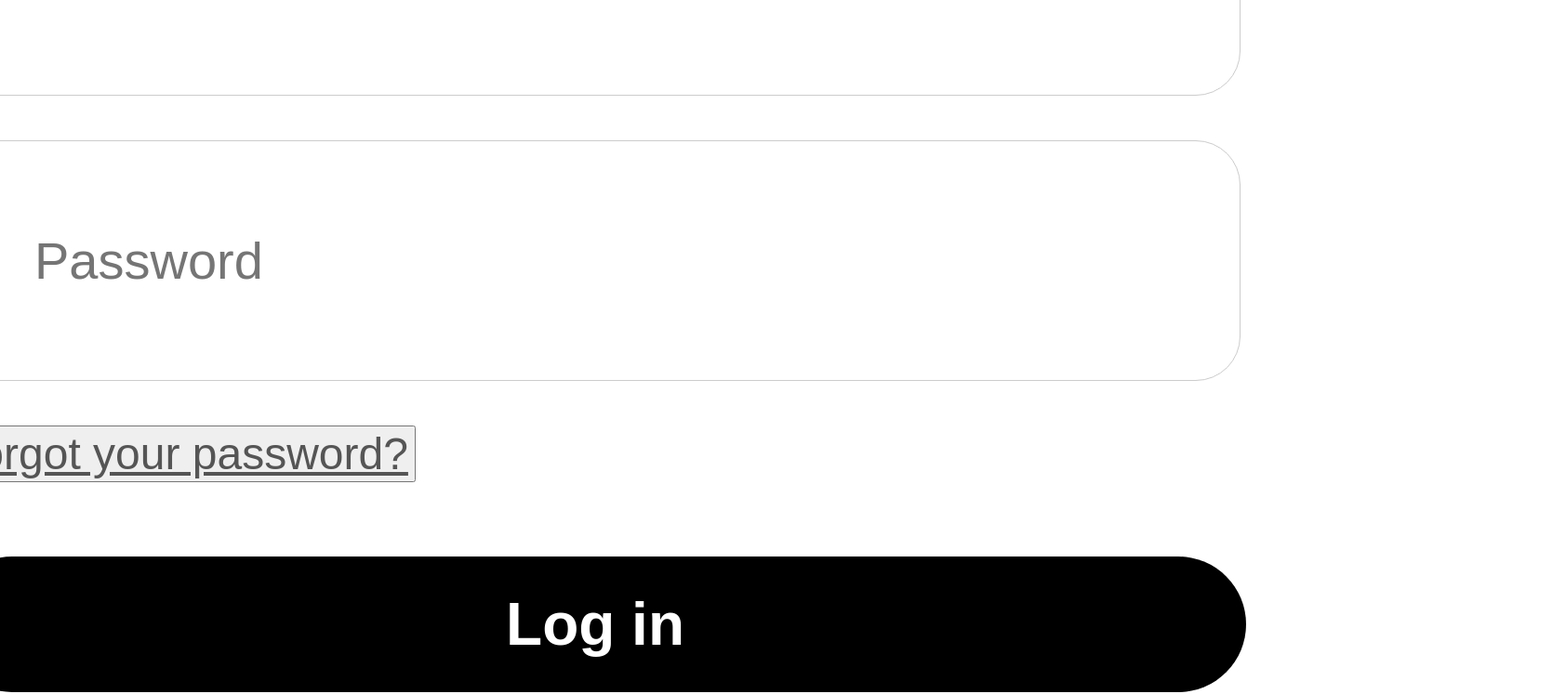
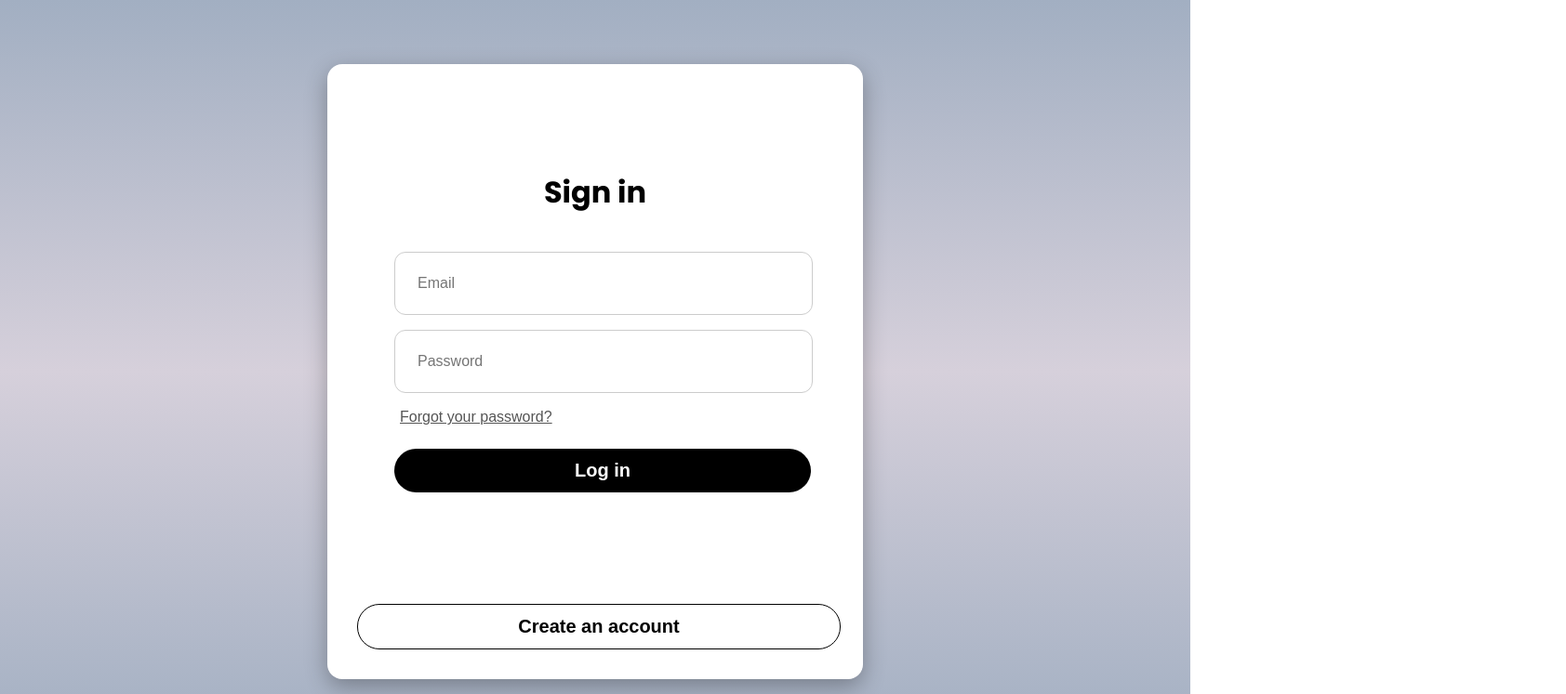
Before and after one commit to m5luo/cse110_study_schduler_app, a React (Create React App) app in the folder client/: page / in a window 1280 px wide. Shown: the top 747 px of the page at 93% size, 1684 px wide, since content can reach past the window. Built offline with nearby package versions, Linux system fonts and the light colour scheme.

Commit message:
Made input fields required and cleaned up code and added some comments

```diff
--- /dev/null
+++ b/client/src/ForgotPasswordForm.css
@@ -0,0 +1,75 @@
+/* Container for the form */
+.forgotPassContainer {
+    display: flex;
+    justify-content: center;
+    align-items: center;
+    height: 100vh;
+    width: 100vw;
+    background-image: linear-gradient(#a2afc2, #d6d0db, #a2afc2);
+    margin: 0;
+    padding: 0;
+  }
+
+  /* Form box */
+  .forgotPassForm {
+    background-color: #fff;
+    padding: 72px;
+    border-radius: 16px;
+    box-shadow: 0 8px 24px rgba(0, 0, 0, 0.3);
+    width: 100%;
+    max-width: 400px;
+    text-align: center;
+  }
+
+  /* Heading text */
+  .forgotPassHeading {
+    font-size: 32px;
+    font-weight: bold;
+    margin-bottom: 40px;
+  }
+
+  /* Description text */
+  .forgotPassDescription {
+    font-size: 16px;
+    color: #666;
+    margin-bottom: 20px;
+  }
+
+  /* Email label */
+  .label {
+    display: block;
+    font-size: 16px;
+    color: #333;
+    text-align: left;
+    margin-bottom: 8px;
+  }
+
+  /* Input field */
+  .forgotPassInput {
+    width: 100%;
+    padding: 12px;
+    margin: 16px 0;
+    border-radius: 12px;
+    border: 1px solid #ccc;
+    font-size: 16px;
+    display: block;
+  }
+
+  /* Send button */
+  .sendButton {
+    width: 107%;
+    padding: 12px;
+    margin-top: 24px;
+    border-radius: 24px;
+    border: none;
+    background-color: #000;
+    color: #fff;
+    font-weight: bold;
+    cursor: pointer;
+    font-size: 20px;
+    transition: background-color 0.3s;
+  }
+
+  .sendButton:hover {
+    background-color: #444;
+  }
--- a/client/src/ForgotPasswordForm.tsx
+++ b/client/src/ForgotPasswordForm.tsx
@@ -1,4 +1,5 @@
 import React, { useState } from 'react';
+import './ForgotPasswordForm.css';
 
 const ForgotPasswordForm: React.FC = () => {
   const [email, setEmail] = useState('');
@@ -13,22 +14,23 @@ const ForgotPasswordForm: React.FC = () => {
   };
 
   return (
-    <div style={styles.container}>
-      <form onSubmit={handleSubmit} style={styles.form}>
-        <h2 style={styles.heading}>Forgot Password</h2>
-        <p style={styles.description}>
+    <div className="forgotPassContainer">
+      <form onSubmit={handleSubmit} className="form">
+        <h2 className="forgotPassHeading">Forgot Password</h2>
+        <p className="forgotPassDescription">
           If you have an account registered, you will receive an email with instructions on how to reset your password.
         </p>
-        <label style={styles.label} htmlFor="email">Email</label>
+        <span className="label">Email</span>
         <input
           type="email"
           id="email"
           placeholder="Enter your email"
           value={email}
           onChange={handleEmailChange}
-          style={styles.input}
+          className="forgotPassInput"
+          required
         />
-        <button type="submit" style={styles.sendButton}>
+        <button type="submit" className="sendButton">
           Send
         </button>
       </form>
@@ -37,79 +39,3 @@ const ForgotPasswordForm: React.FC = () => {
 };
 
 export default ForgotPasswordForm;
-
-const styles = {
-  container: {
-    display: 'flex',
-    justifyContent: 'center',
-    alignItems: 'center',
-    height: '100vh',
-    width: '100vw',
-    backgroundImage: 'linear-gradient(#a2afc2, #d6d0db, #a2afc2)',
-    margin: 0,
-    padding: 0,
-  },
-
-  form: {
-    backgroundColor: '#fff',
-    padding: '544px',
-    borderRadius: '80px',
-    boxShadow: '0 12px 36px rgba(0, 0, 0, 0.3)',
-    width: '100%',
-    maxWidth: '1000px',
-    maxHeight: '1000px',
-    textAlign: 'center' as 'center',
-  },
-
-  heading: {
-    fontSize: '112px',
-    fontWeight: 'bold',
-    marginBottom: '96px',
-    marginTop: '-320px',
-  },
-
-  //"you will receive an email" label
-  description: {
-    fontSize: '48px',
-    color: '#666',
-    marginBottom: '10x',
-  },
-
-  //email label
-  label: {
-    display: 'block',
-    marginLeft: '-175px',
-    fontSize: '56px',
-    color: '#333',
-    textAlign: 'left' as 'left',
-    marginBottom: '0.5rem',
-  },
-
-  //"enter your email" input box
-  input: {
-    width: '1200px',
-    padding: '96px',
-    margin: '48px 0',
-    marginLeft: '-200px',
-    borderRadius: '48px',
-    border: '1px solid #ccc',
-    fontSize: '56px',
-    display: 'block',
-  },
-
-  //send button
-  sendButton: {
-    width: '140%',
-    padding: '36px',
-    marginTop: '80px',
-    marginLeft: '-200px',
-    borderRadius: '80px',
-    border: 'none',
-    backgroundColor: '#000',
-    color: '#fff',
-    fontWeight: 'bold',
-    cursor: 'pointer',
-    fontSize: '64px',
-    display: 'block'
-  },
-};
--- /dev/null
+++ b/client/src/SignInForm.css
@@ -0,0 +1,91 @@
+/* Container for the form */
+.signInContainer {
+    display: flex;
+    justify-content: center;
+    align-items: center;
+    height: 100vh;
+    width: 100vw;
+    background-image: linear-gradient(#a2afc2, #d6d0db, #a2afc2);
+    margin: 0;
+    padding: 0;
+  }
+
+  /* Form box */
+  .form {
+    background-color: #fff;
+    padding: 72px;
+    border-radius: 16px;
+    box-shadow: 0 8px 24px rgba(0, 0, 0, 0.3);
+    width: 100%;
+    max-width: 400px;
+    text-align: center;
+  }
+
+  /* Heading text */
+  .signInHeading {
+    font-size: 32px;
+    font-weight: bold;
+    margin-bottom: 40px;
+  }
+
+  /* Input fields */
+  .signInInput {
+    width: 100%;
+    padding: 24px;
+    margin: 16px 0;
+    margin-left: -16px;
+    border-radius: 12px;
+    border: 1px solid #ccc;
+    font-size: 16px;
+    display: block;
+  }
+
+  /* Link container */
+  .linkContainer {
+    text-align: left;
+    margin-bottom: 16px;
+  }
+
+  /* "Forgot your password?" button */
+  .link {
+    text-decoration: underline;
+    margin-left: -16px;
+    color: #555;
+    font-size: 16px;
+    background: none;
+    border: none;
+    cursor: pointer;
+  }
+
+  /* "Log in" button */
+  .loginButton {
+    width: 112%;
+    padding: 12px;
+    margin-top: 24px;
+    margin-left: -16px;
+    border-radius: 24px;
+    border: none;
+    background-color: #000;
+    color: #fff;
+    font-weight: bold;
+    cursor: pointer;
+    font-size: 20px;
+    display: block;
+  }
+
+  /* "Create an account" button */
+  .createAccountButton {
+    width: 130%;
+    padding: 12px;
+    margin-top: 120px;
+    margin-bottom: -56px;
+    margin-left: -56px;
+    border-radius: 24px;
+    border: 1px solid #000;
+    background-color: #fff;
+    color: #000;
+    font-weight: bold;
+    cursor: pointer;
+    font-size: 20px;
+    display: block;
+  }
--- a/client/src/SignInForm.tsx
+++ b/client/src/SignInForm.tsx
@@ -1,8 +1,9 @@
 import React, { useState } from 'react';
 import { useNavigate } from 'react-router-dom';
+import './SignInForm.css';
 
 const SignInForm: React.FC = () => {
-  const navigate = useNavigate(); // Initialize useNavigate
+  const navigate = useNavigate();
 
   const [email, setEmail] = useState('');
   const [password, setPassword] = useState('');
@@ -22,38 +23,40 @@ const SignInForm: React.FC = () => {
   };
 
   return (
-    <div style={styles.container}>
-      <form onSubmit={handleSubmit} style={styles.form}>
-        <h2 style={styles.heading}>Sign in</h2>
+    <div className="signInContainer">
+      <form onSubmit={handleSubmit} className="form">
+        <h2 className="signInHeading">Sign in</h2>
         <input
           type="email"
           placeholder="Email"
           value={email}
           onChange={handleEmailChange}
-          style={styles.input}
+          className="signInInput"
+          required
         />
         <input
           type="password"
           placeholder="Password"
           value={password}
           onChange={handlePasswordChange}
-          style={styles.input}
+          className="signInInput"
+          required
         />
-        <div style={styles.linkContainer}>
+        <div className="linkContainer">
           <button
             type="button"
-            style={styles.link}
-            onClick={() => navigate('/forgot-password')} // Navigate to Forgot Password page
+            className="link"
+            onClick={() => navigate('/forgot-password')}
           >
             Forgot your password?
           </button>
         </div>
-        <button type="submit" style={styles.loginButton}>
+        <button type="submit" className="loginButton">
           Log in
         </button>
         <button
           type="button"
-          style={styles.createAccountButton}
+          className="createAccountButton"
           onClick={() => navigate('/signup')}
         >
           Create an account
@@ -64,94 +67,3 @@ const SignInForm: React.FC = () => {
 };
 
 export default SignInForm;
-
-const styles = {
-  //background
-  container: {
-    display: 'flex',
-    justifyContent: 'center',
-    alignItems: 'center',
-    height: '100vh',
-    width: '100vw',
-    backgroundImage: 'linear-gradient(#a2afc2, #d6d0db, #a2afc2)',
-    margin: 0,
-    padding: 0,
-  },
-
-  //white box
-  form: {
-    backgroundColor: '#fff',
-    padding: '544px',
-    borderRadius: '80px',
-    boxShadow: '0 12px 36px rgba(0, 0, 0, 0.3)',
-    width: '100%',
-    maxWidth: '1000px',
-    maxHeight: '1000px',
-    textAlign: 'center' as 'center',
-  },
-
-  //"sign in" text
-  heading: {
-    fontSize: '112px',
-    fontWeight: 'bold',
-    marginBottom: '96px',
-    marginTop: '-320px',
-  },
-
-  //email and password input boxes
-  input: {
-    width: '1200px',
-    padding: '96px',
-    margin: '48px 0',
-    marginLeft: '-200px',
-    borderRadius: '48px',
-    border: '1px solid #ccc',
-    fontSize: '56px',
-    display: 'block',
-  },
-
-  linkContainer: {
-    textAlign: 'left' as 'left',
-    marginBottom: '32px',
-  },
-
-  //"forgot your password?" button
-  link: {
-    textDecoration: 'underline',
-    color: '#555',
-    marginLeft: '-200px',
-    fontSize: '48px',
-  },
-
-  //"Log in" button
-  loginButton: {
-    width: '140%',
-    padding: '36px',
-    marginTop: '80px',
-    marginLeft: '-200px',
-    borderRadius: '80px',
-    border: 'none',
-    backgroundColor: '#000',
-    color: '#fff',
-    fontWeight: 'bold',
-    cursor: 'pointer',
-    fontSize: '64px',
-    display: 'block'
-  },
-
-  //"Create an account" button
-  createAccountButton: {
-    width: '180%',
-    padding: '48px',
-    marginTop: '450px',
-    marginLeft: '-400px',
-    borderRadius: '100px',
-    border: '1px solid #000',
-    backgroundColor: '#fff',
-    color: '#000',
-    fontWeight: 'bold',
-    cursor: 'pointer',
-    fontSize: '64px',
-    display: 'block'
-  },
-};
--- /dev/null
+++ b/client/src/SignUpForm.css
@@ -0,0 +1,86 @@
+/* Container for the form */
+.signUpContainer {
+    display: flex;
+    justify-content: center;
+    align-items: center;
+    height: 100vh;
+    width: 100vw;
+    background-image: linear-gradient(#a2afc2, #d6d0db, #a2afc2);
+    margin: 0;
+    padding: 0;
+  }
+
+  /* Form box */
+  .form {
+    background-color: #fff;
+    padding: 88px;
+    border-radius: 16px;
+    box-shadow: 0 8px 24px rgba(0, 0, 0, 0.3);
+    width: 100%;
+    max-width: 400px;
+    text-align: center;
+  }
+
+  /* Heading text */
+  .signUpHeading {
+    font-size: 32px;
+    font-weight: bold;
+    margin-bottom: 40px;
+  }
+
+  /* Name input fields container */
+  .nameContainer {
+    display: flex;
+    justify-content: space-between;
+    gap: 28px;
+    margin-bottom: 16px;
+  }
+
+  /* First and last name input fields */
+  .nameInput {
+    width: 185px;
+    padding: 16px;
+    margin-left: -16px;
+    border-radius: 12px;
+    border: 1px solid #ccc;
+    font-size: 16px;
+  }
+
+  /* Email, password, and confirm password fields */
+  .loginInput {
+    width: 100%;
+    padding: 24px;
+    margin-bottom: 16px;
+    margin-left: -16px;
+    border-radius: 12px;
+    border: 1px solid #ccc;
+    font-size: 16px;
+  }
+
+  /* Submit button */
+  .submitButton {
+    width: 112%;
+    padding: 16px;
+    margin-left: -16px;
+    margin-top: 24px;
+    border-radius: 24px;
+    border: none;
+    background-color: #000;
+    color: #fff;
+    font-weight: bold;
+    font-size: 16px;
+    cursor: pointer;
+  }
+
+  /* "Already have an account" link */
+  .link {
+    display: block;
+    margin-top: 12px;
+    margin-left: -16px;
+    font-size: 16px;
+    text-decoration: underline;
+    color: #555;
+    background: none;
+    border: none;
+    cursor: pointer;
+  }
--- a/client/src/SignUpForm.tsx
+++ b/client/src/SignUpForm.tsx
@@ -1,8 +1,9 @@
 import React, { useState } from 'react';
 import { useNavigate } from 'react-router-dom';
+import './SignUpForm.css';
 
 const SignUpForm: React.FC = () => {
-  const navigate = useNavigate(); // Initialize useNavigate
+  const navigate = useNavigate();
 
   const [firstName, setFirstName] = useState('');
   const [lastName, setLastName] = useState('');
@@ -12,7 +13,6 @@ const SignUpForm: React.FC = () => {
 
   const handleSubmit = (e: React.FormEvent) => {
     e.preventDefault();
-    // Add your sign-up logic here
     console.log('First Name:', firstName);
     console.log('Last Name:', lastName);
     console.log('Email:', email);
@@ -21,16 +21,16 @@ const SignUpForm: React.FC = () => {
   };
 
   return (
-    <div style={styles.container}>
-      <form onSubmit={handleSubmit} style={styles.form}>
-        <h2 style={styles.heading}>Create an Account</h2>
-        <div style={styles.nameContainer}>
+    <div className="signUpContainer">
+      <form onSubmit={handleSubmit} className="form">
+        <h2 className="signUpHeading">Create an Account</h2>
+        <div className="nameContainer">
           <input
             type="text"
             placeholder="First Name"
             value={firstName}
             onChange={(e) => setFirstName(e.target.value)}
-            style={styles.nameInput}
+            className="nameInput"
             required
           />
           <input
@@ -38,7 +38,7 @@ const SignUpForm: React.FC = () => {
             placeholder="Last Name"
             value={lastName}
             onChange={(e) => setLastName(e.target.value)}
-            style={styles.nameInput}
+            className="nameInput"
             required
           />
         </div>
@@ -47,7 +47,7 @@ const SignUpForm: React.FC = () => {
           placeholder="Email"
           value={email}
           onChange={(e) => setEmail(e.target.value)}
-          style={styles.input}
+          className="loginInput"
           required
         />
         <input
@@ -55,7 +55,7 @@ const SignUpForm: React.FC = () => {
           placeholder="Password"
           value={password}
           onChange={(e) => setPassword(e.target.value)}
-          style={styles.input}
+          className="loginInput"
           required
         />
         <input
@@ -63,16 +63,16 @@ const SignUpForm: React.FC = () => {
           placeholder="Confirm Password"
           value={confirmPassword}
           onChange={(e) => setConfirmPassword(e.target.value)}
-          style={styles.input}
+          className="loginInput"
           required
         />
-        <button type="submit" style={styles.submitButton}>
-          Sign Up
+        <button type="submit" className="submitButton">
+          Get Started
         </button>
         <button
           type="button"
-          style={styles.link}
-          onClick={() => navigate('/')} // Navigate to Sign In page
+          className="link"
+          onClick={() => navigate('/')}
         >
           Already have an account? Sign in!
         </button>
@@ -82,90 +82,3 @@ const SignUpForm: React.FC = () => {
 };
 
 export default SignUpForm;
-
-const styles = {
-  //background
-  container: {
-    display: 'flex',
-    justifyContent: 'center',
-    alignItems: 'center',
-    height: '100vh',
-    width: '100vw',
-    backgroundImage: 'linear-gradient(#a2afc2, #d6d0db, #a2afc2)',
-    margin: 0,
-    padding: 0,
-  },
-
-  //white box
-  form: {
-    backgroundColor: '#fff',
-    padding: '544px',
-    borderRadius: '80px',
-    boxShadow: '0 12px 36px rgba(0, 0, 0, 0.3)',
-    width: '100%',
-    maxWidth: '1000px',
-    maxHeight: '1000px',
-    textAlign: 'center' as 'center',
-  },
-
-  //"Create an account" heading
-  heading: {
-    fontSize: '112px',
-    fontWeight: 'bold',
-    marginBottom: '96px',
-    marginTop: '-448px',
-  },
-
-  //first and last name input boxes
-  nameContainer: {
-    display: 'flex',
-    justifyContent: 'space-between',
-    gap: '320px',
-    marginBottom: '56px',
-  },
-
-  nameInput: {
-    width: '600px',
-    padding: '64px',
-    marginLeft: '-250px',
-    borderRadius: '50px',
-    border: '1px solid #ccc',
-    fontSize: '56px',
-    display: 'block'
-  },
-
-  //email, password, and confirm password input fields
-  input: {
-    width: '135%',
-    padding: '88px',
-    marginBottom: '56px',
-    marginLeft: '-250px',
-    borderRadius: '50px',
-    border: '1px solid #ccc',
-    fontSize: '56px',
-  },
-
-  //"sign up" button
-  submitButton: {
-    width: '1550px',
-    padding: '64px',
-    marginLeft: '-250px',
-    borderRadius: '100px',
-    border: 'none',
-    backgroundColor: '#000',
-    color: '#fff',
-    fontSize: '40px',
-    fontWeight: 'bold',
-    cursor: 'pointer',
-  },
-
-  //"Already have an account?" button
-  link: {
-    display: 'block',
-    marginTop: '40px',
-    marginLeft: '-250px',
-    fontSize: '48px',
-    textDecoration: 'underline',
-    color: '#555',
-  },
-};
```
